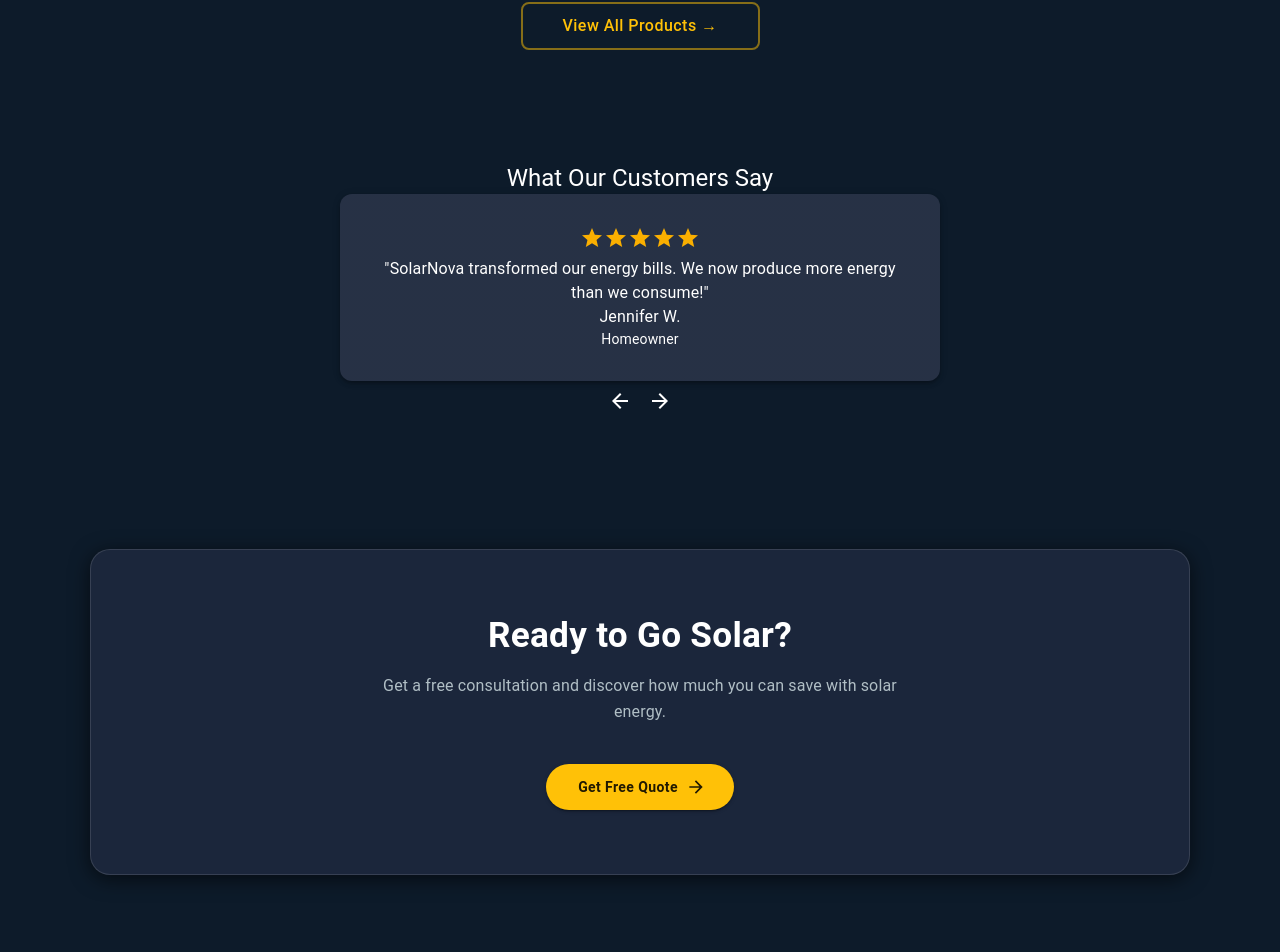
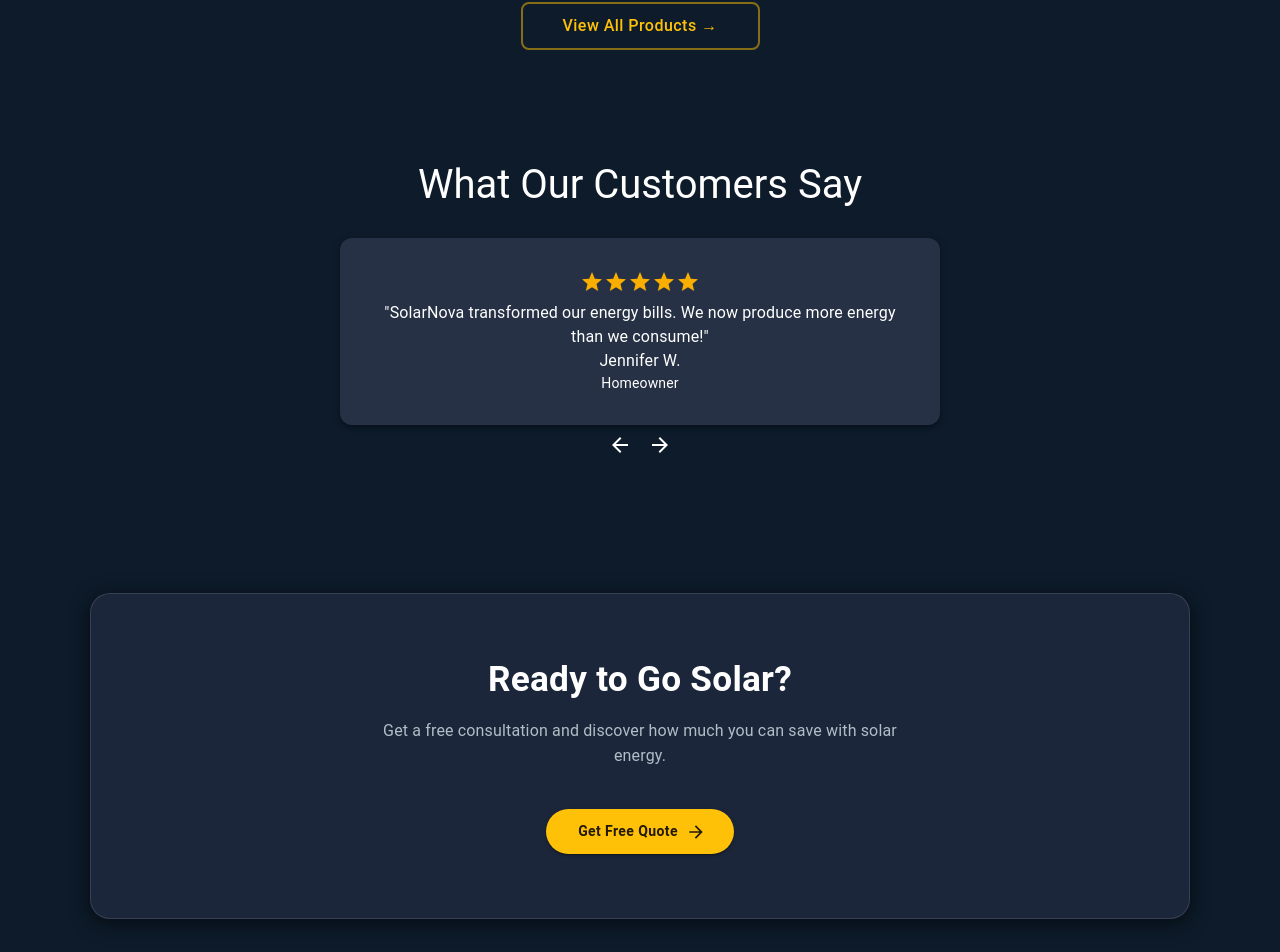
Before and after one commit to abderrahmanetaha7-lgtm/solar_stage, a React (Vite) app: page / in a window 1280 px wide. Shown: the part 1856-2808 px from the top of the page. Built offline with nearby package versions, Linux system fonts and the light colour scheme.

Commit message:
update typography in CustomersOpinionHome

```diff
--- a/src/components/CustomersOpinionHome.jsx
+++ b/src/components/CustomersOpinionHome.jsx
@@ -51,10 +51,16 @@
         color: "text.primary",
       }}
     >
-      <Typography variant="h5" fontWeight="bold" mb={4}>
-        What Our Customers Say
-      </Typography>
-
+ <Typography
+          variant="h3"
+          component="h2"
+          fontWeight="bold"
+          sx={{
+            fontSize: { xs: "1.75rem", sm: "2rem", md: "2.5rem" },
+            mb: 1,
+            marginBottom : "30px"
+          }}
+        >What Our Customers Say</Typography>
       <Card
         sx={{
           maxWidth: 600,
```
